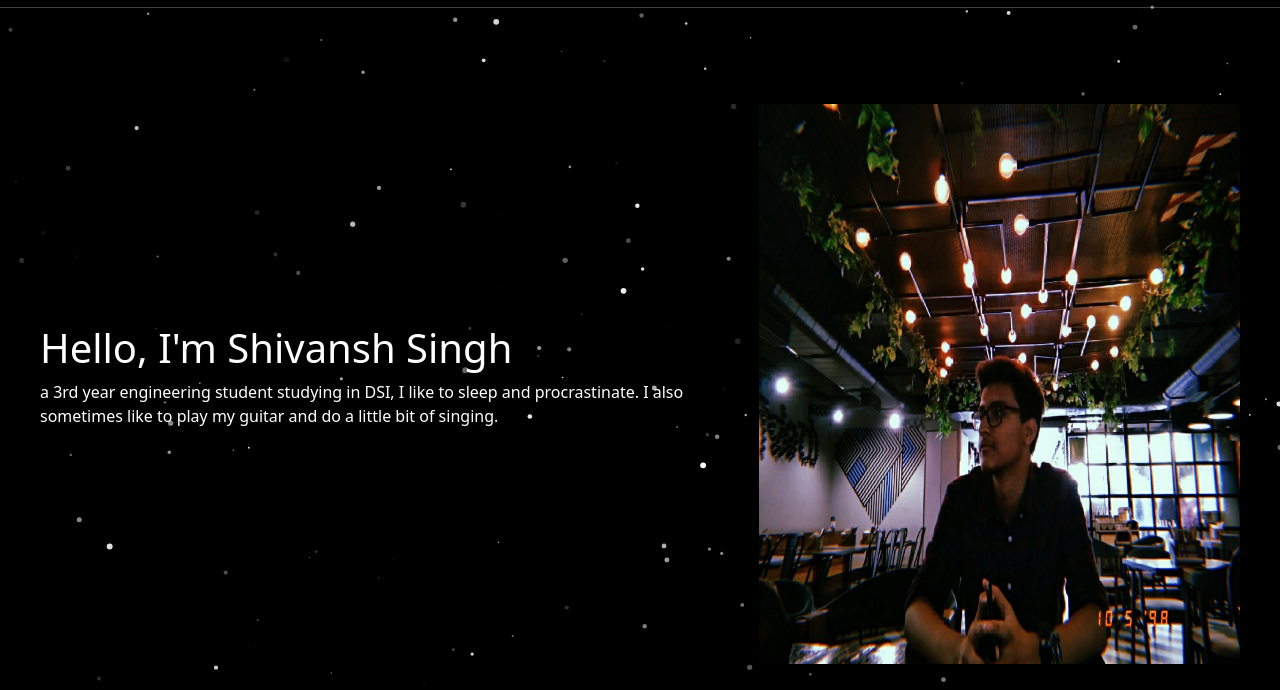
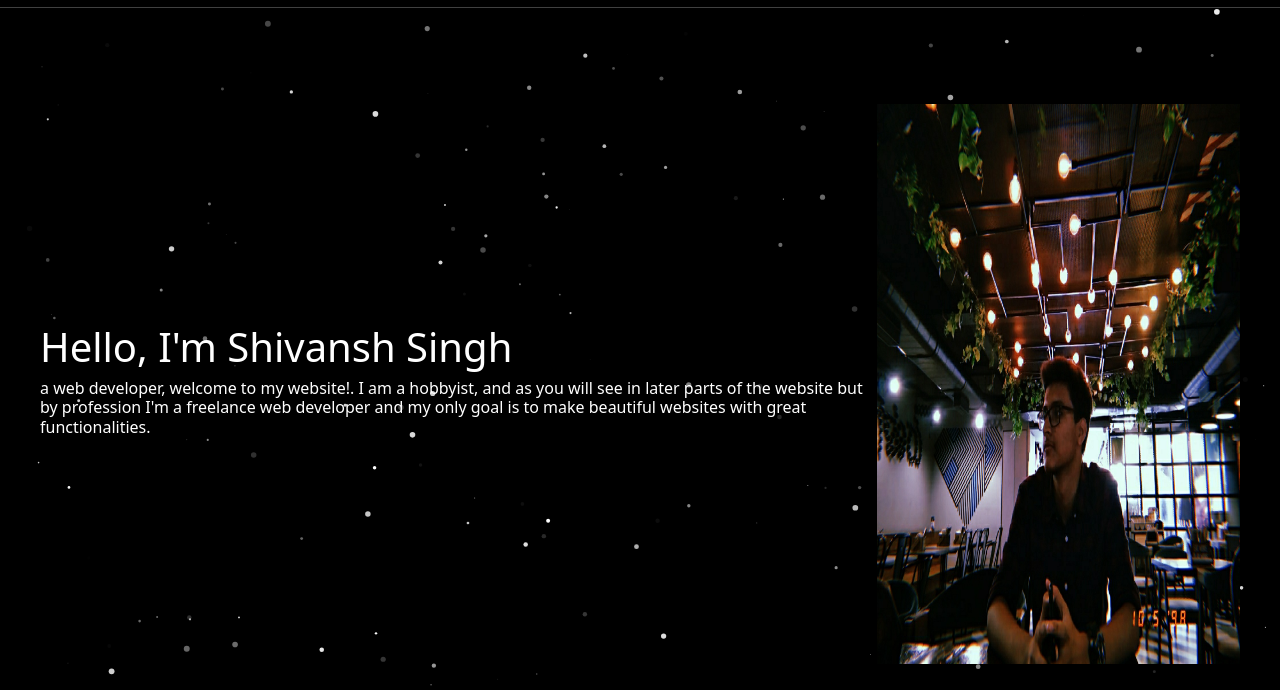
Before and after one commit to shivansh3345/Portfolio_Website, a plain HTML site: page index.html in a window 1280 px wide. Shown: the part 110-800 px from the top of the page. Drawn offline with nearby package versions, Linux system fonts and the light colour scheme.

Commit message:
Update index.html

```diff
--- a/index.html
+++ b/index.html
@@ -5,7 +5,6 @@
   <meta charset="UTF-8">
   <meta http-equiv="X-UA-Compatible" content="IE=edge">
   <meta name="viewport" content="width=device-width" , initial-scale=1.0">
-  <script src="/node_modules/jquery/dist/jquery.js"></script>
   <link rel="icon" href="images/favicon.ico">
   <link rel="preconnect" href="https://fonts.googleapis.com">
   <link rel="preconnect" href="https://fonts.gstatic.com" crossorigin>
@@ -45,9 +44,10 @@
   <div class="d-flex" id="profile">
     <div class="profile-text">
       <h1>Hello, I'm Shivansh Singh</h1>
-      <p>a 3rd year engineering student studying in DSI, I like to sleep and procrastinate. I also sometimes like to
-        play my guitar and do a little bit of singing.
-      </p>
+      <h6>
+        a web developer, welcome to my website!. I am a hobbyist, and as you will see in later parts of the website
+        but by profession I'm a freelance web developer and my only goal is to make beautiful websites with great functionalities.
+      </h6>
     </div>
     <div data-aos="fade-left" class="profile-img">
       <img class="profile-img float-right img-fluid" src="images/profile-2.jpg">
@@ -319,8 +319,7 @@
   <!-- Footer -->
 
 
-  <script src="/node_modules/jquery/dist/jquery.js"></script>
-  <script src="http://cdn.jsdelivr.net/particles.js/2.0.0/particles.min.js"></script>
+  <script src="https://cdn.jsdelivr.net/particles.js/2.0.0/particles.min.js"></script>
   <script src="https://cdn.jsdelivr.net/npm/bootstrap@5.0.2/dist/js/bootstrap.bundle.min.js"
     integrity="sha384-MrcW6ZMFYlzcLA8Nl+NtUVF0sA7MsXsP1UyJoMp4YLEuNSfAP+JcXn/tWtIaxVXM" crossorigin="anonymous">
   </script>
```
